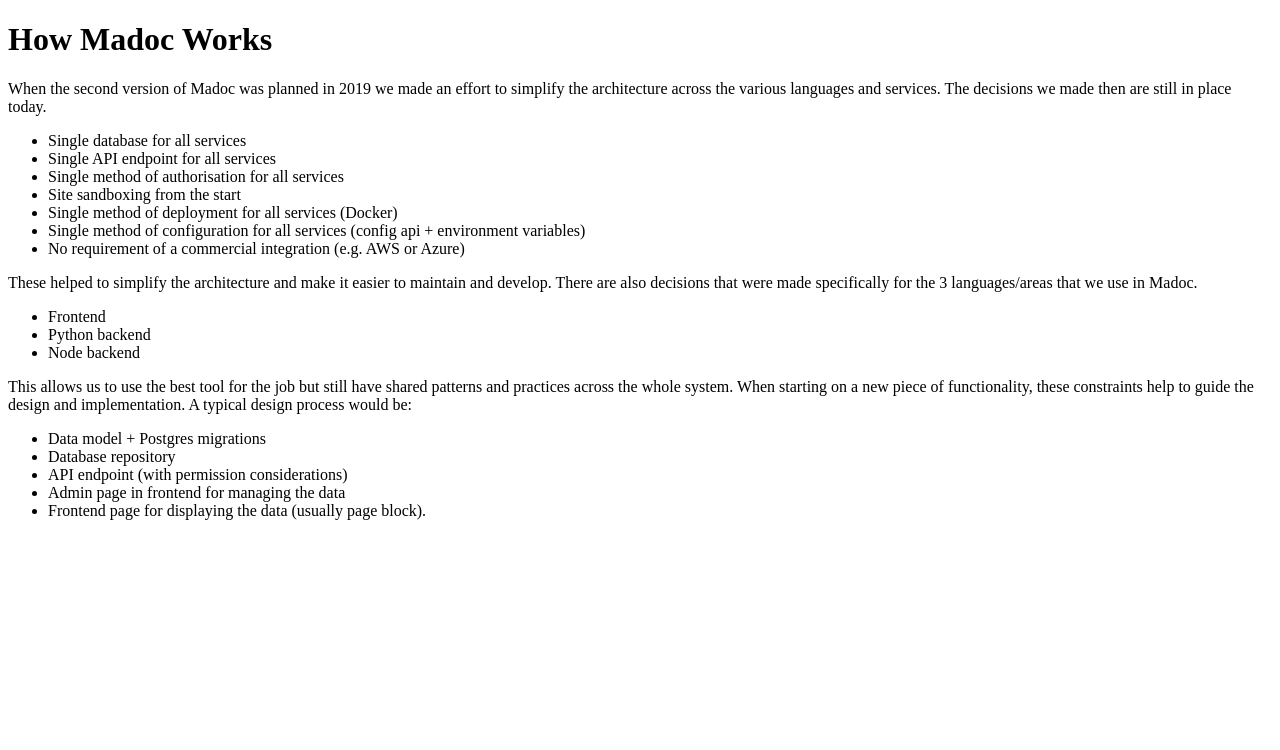
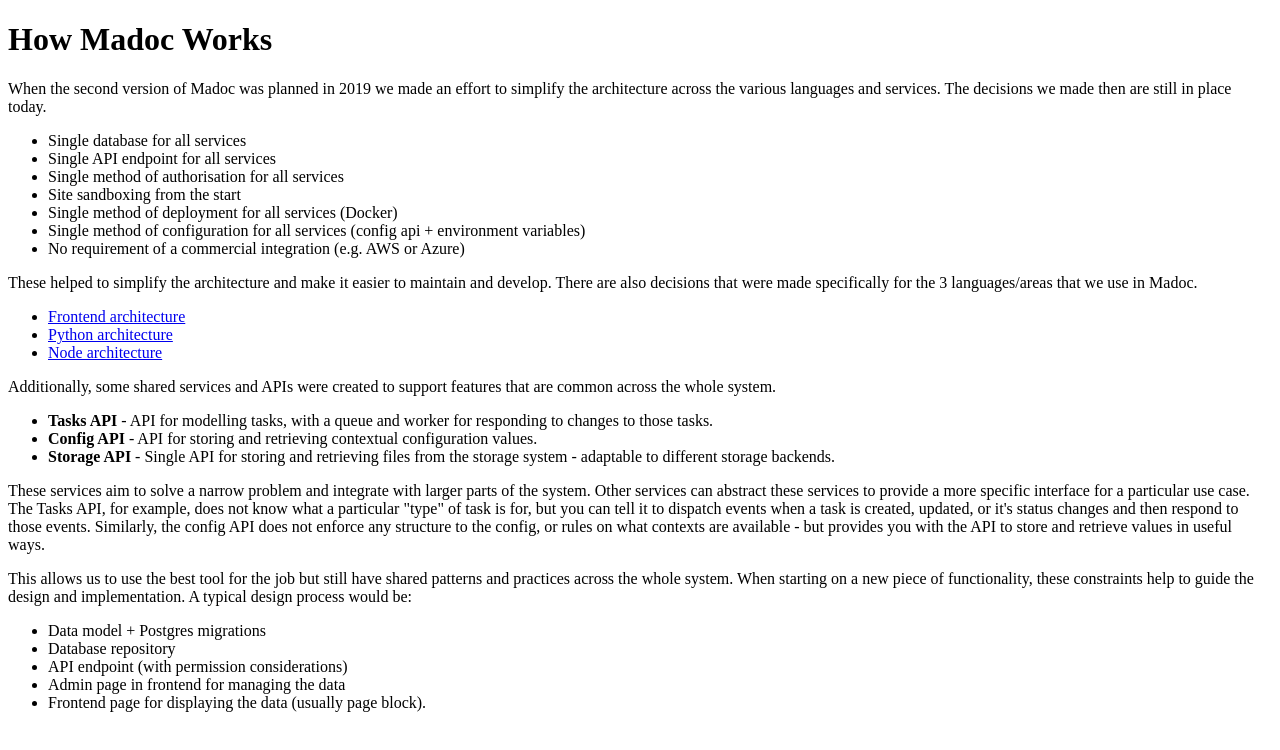
Before and after one commit to digirati-co-uk/madoc-documentation, a Next.js app: page /developers/how-madoc-works in a window 1280 px wide. Shown: the top 750 px of the page. Built offline with nearby package versions, Linux system fonts and the light colour scheme.

Commit message:
Overview

```diff
--- a/pages/developers/how-madoc-works.mdx
+++ b/pages/developers/how-madoc-works.mdx
@@ -14,9 +14,23 @@
 These helped to simplify the architecture and make it easier to maintain and develop. There are also decisions that
 were made specifically for the 3 languages/areas that we use in Madoc.
 
-* Frontend
-* Python backend
-* Node backend
+* [Frontend architecture](./frontend-architecture.mdx)
+* [Python architecture](./python-architecture.mdx)
+* [Node architecture](./node-architecture.mdx)
+
+Additionally, some shared services and APIs were created to support features that are common across the whole system.
+
+- **Tasks API** - API for modelling tasks, with a queue and worker for responding to changes to those tasks.
+- **Config API** - API for storing and retrieving contextual configuration values.
+- **Storage API** - Single API for storing and retrieving files from the storage system - adaptable to different storage
+  backends.
+
+These services aim to solve a narrow problem and integrate with larger parts of the system. Other services can abstract
+these services to provide a more specific interface for a particular use case. The Tasks API, for example, does not
+know what a particular "type" of task is for, but you can tell it to dispatch events when a task is created, updated, or
+it's status changes and then respond to those events. Similarly, the config API does not enforce any structure to the
+config, or rules on what contexts are available - but provides you with the API to store and retrieve values in useful
+ways.
 
 This allows us to use the best tool for the job but still have shared patterns and practices across the whole system.
 When starting on a new piece of functionality, these constraints help to guide the design and implementation. A typical
--- a/pages/developers/overview/_meta.json
+++ b/pages/developers/overview/_meta.json
@@ -1,6 +1,7 @@
 {
   "service-architecture": "Service Architecture",
   "frontend-architecture": "Frontend Architecture",
+  "python-architecture": "Python Architecture",
   "node-architecture": "Node Architecture",
   "design-patterns": "Design Patterns",
   "build-tooling": "Build & Tooling",
--- /dev/null
+++ b/pages/developers/overview/python-architecture.mdx
@@ -0,0 +1 @@
+# Python Architecture
```
